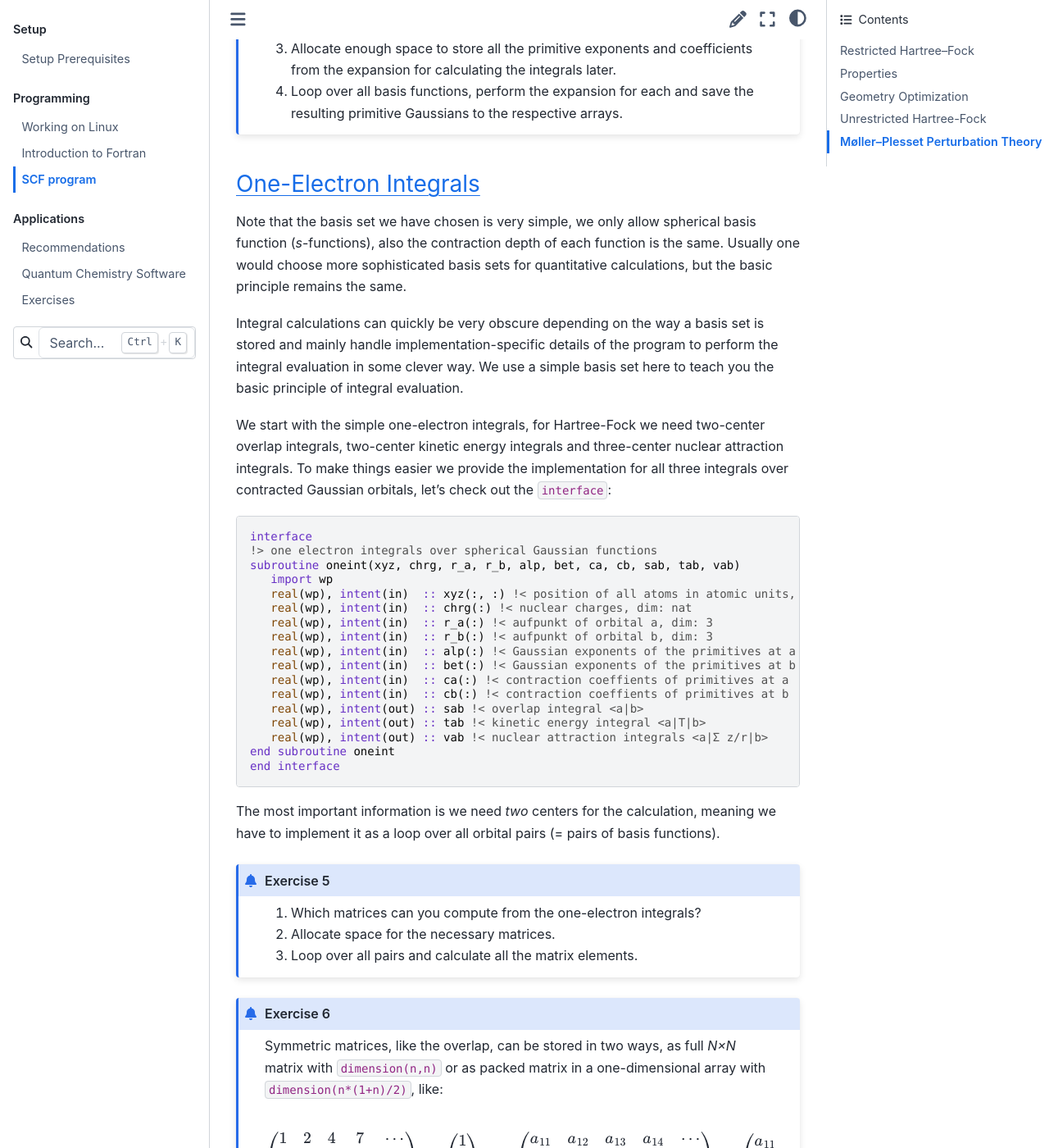
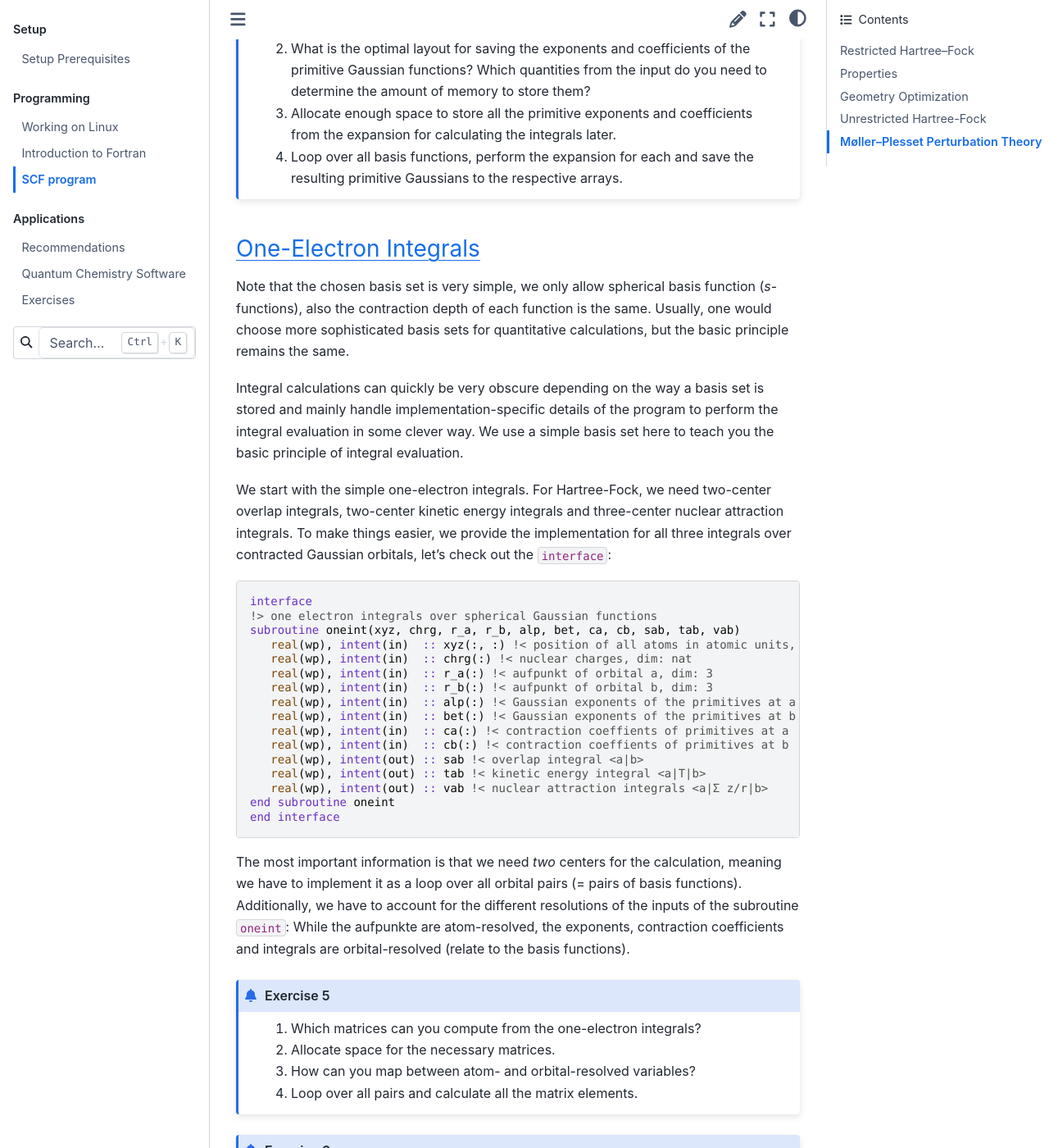
Before and after one commit to grimme-lab/qc2-teaching, a Sphinx documentation site: the page built from doc/prog-scf.rst, in a window 1280 px wide and 1400 px high, scrolled down 5896 px. Shown: the whole window at 82% size. Built offline with Sphinx 7.4.7 and the Sphinx Book theme 1.1.4, drawn with Linux system fonts in a browser that asks for light colours; some of the changed text lies outside the part shown.

Commit message:
Add hint for mapping and minor corrections

```diff
--- a/doc/prog-scf.rst
+++ b/doc/prog-scf.rst
@@ -78,12 +78,14 @@
 Here, the exception to the rule is quite common in our field of research
 and usually offers a unique competitive edge.
 
-For writing your Hartree-Fock program you do not have to bother with this
+For writing your Hartree-Fock program, you do not have to bother with this
 choice, because we already made it for you by providing the implementation
 for integrals over Gaussian-type basis functions.
 We will limit you here to spherical basis functions only, so you can concentrate
 on coding the self-consistent field procedure and do not have to worry about
 mapping shells to orbitals to basis functions to primitives.
+However, you require a mapping from basis functions to atoms, i.e., which basis
+function belongs to which atom.
 
 We will start with the input for the dihydrogen molecule in a minimal basis set.
 With the input format we provide, the geometrical structure of the system
@@ -189,7 +191,7 @@
 .. admonition:: Solutions 1
    :class: tip, toggle
 
-   For a single atom the choice of the position is unimportant, so we
+   For a single atom, the choice of the position is unimportant, so we
    can write something like
 
    .. code-block:: none
@@ -223,7 +225,7 @@
 Classical Contributions
 ~~~~~~~~~~~~~~~~~~~~~~~
 
-First, we start by computing the classical nuclear repulsion energy, *i.e.*
+First, we start by computing the classical nuclear repulsion energy, *i.e.*,
 the Coulomb energy between the nuclei.
 
 .. admonition:: Exercise 3
@@ -237,6 +239,7 @@
       same result? If not recheck your code.
    4. Check what happens if you calculate the nuclear repulsion energy for
       a single atom. Do you get the expected result?
+   5. Is there a (intrinsic) Fortran function that simplifies the calculation?
 
 Classical contributions to the total energy do not dependent on
 the density or wavefunction and can already be calculated before
@@ -250,7 +253,7 @@
 
 This Hartree-Fock program will use contracted Gaussian-type orbitals to
 expand the molecular orbitals in atomic orbitals.
-We will use an STO-6G basis set, *i.e.* we use the best representation of a
+We will use an STO-6G basis set, *i.e.*, we use the best representation of a
 Slater-type orbital by six primitive Gaussian-type orbitals.
 
 This is the first time you will use an external library function, therefore
@@ -285,7 +288,7 @@
 
 .. note::
 
-    for programmers coming from C or C++, it is similar to an ``extern``
+    For programmers coming from C or C++, it is similar to an ``extern``
     declaration in a header file for a function.
 
 Usually, you do not have to write an ``interface`` since they
@@ -319,10 +322,10 @@
 We use a simple basis set here to teach you the basic principle of
 integral evaluation.
 
-We start with the simple one-electron integrals, for Hartree-Fock we need
+We start with the simple one-electron integrals. For Hartree-Fock, we need
 two-center overlap integrals, two-center kinetic energy integrals and
 three-center nuclear attraction integrals.
-To make things easier we provide the implementation for all three integrals
+To make things easier, we provide the implementation for all three integrals
 over contracted Gaussian orbitals, let's check out the ``interface``:
 
 .. code-block:: fortran
@@ -330,7 +333,6 @@
    interface
    !> one electron integrals over spherical Gaussian functions
    subroutine oneint(xyz, chrg, r_a, r_b, alp, bet, ca, cb, sab, tab, vab)
-      import wp
       real(wp), intent(in)  :: xyz(:, :) !< position of all atoms in atomic units, dim: [3, nat]
       real(wp), intent(in)  :: chrg(:) !< nuclear charges, dim: nat
       real(wp), intent(in)  :: r_a(:) !< aufpunkt of orbital a, dim: 3
@@ -345,15 +347,20 @@
    end subroutine oneint
    end interface
 
-The most important information is we need *two* centers for the calculation,
+The most important information is that we need *two* centers for the calculation,
 meaning we have to implement it as a loop over all orbital pairs (= pairs of basis
 functions).
+Additionally, we have to account for the different resolutions of the inputs of the
+subroutine ``oneint``: While the aufpunkte are atom-resolved, the exponents, contraction
+coefficients and integrals are orbital-resolved (relate to the basis functions).
+
 
 .. admonition:: Exercise 5
 
    1. Which matrices can you compute from the one-electron integrals?
    2. Allocate space for the necessary matrices.
-   3. Loop over all pairs and calculate all the matrix elements.
+   3. How can you map between atom- and orbital-resolved variables?
+   4. Loop over all pairs and calculate all the matrix elements.
 
 .. admonition:: Exercise 6
 
```
Also changed, not shown: other parts of doc/prog-scf.rst (+2 -2 lines).
